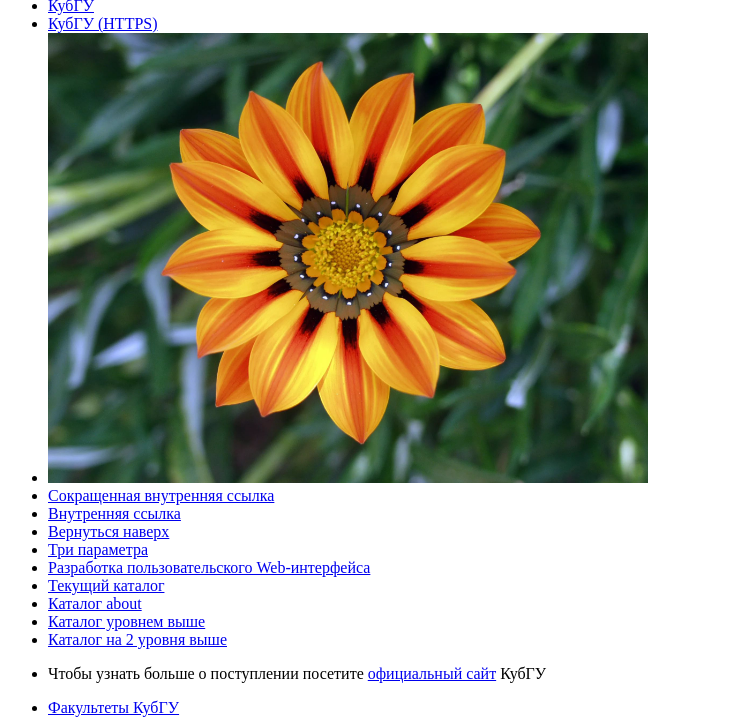
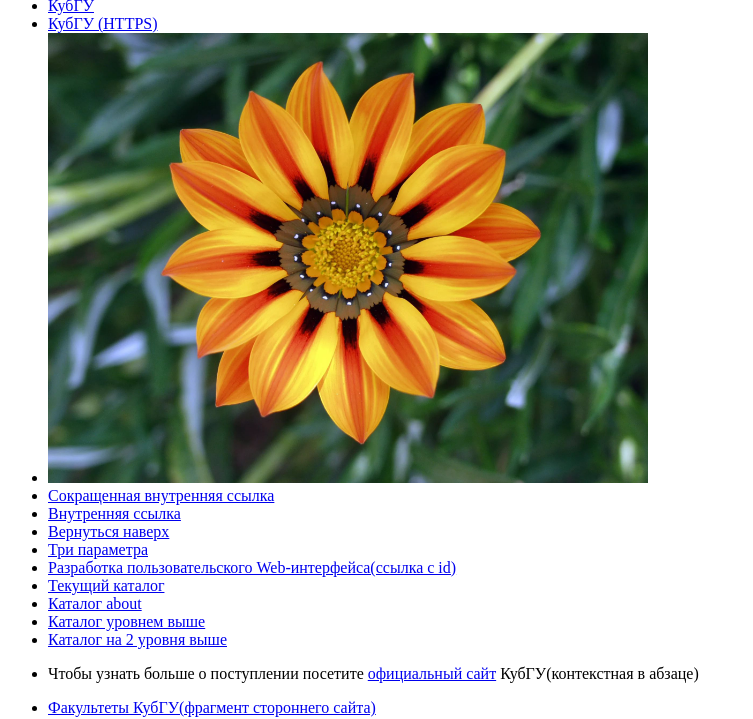
Before and after one commit to alloeee/alloeee.github.io, a plain HTML site: page index.html in a window 1280 px wide. Shown: the part 83-802 px from the top of the page, without its empty margins (0-753 px from the left). Drawn offline with Linux system fonts and the light colour scheme.

Commit message:
Add files via upload

```diff
--- a/index.html
+++ b/index.html
@@ -15,13 +15,13 @@
         <li><a href="/">Внутренняя ссылка</a></li>
         <li><a href="#top">Вернуться наверх</a></li>
         <li><a href="https://kubsu.ru/?faculty=fctipm&area=mo&group=22">Три параметра</a></li>
-        <li><a href="https://moodle.kubsu.ru/course/view.php?id=780">Разработка пользовательского Web-интерфейса</a></li>
+        <li><a href="https://moodle.kubsu.ru/course/view.php?id=780">Разработка пользовательского Web-интерфейса(ссылка с id)</a></li>
         <li><a href="./">Текущий каталог</a></li>
         <li><a href="about/">Каталог about</a></li>
         <li><a href="../">Каталог уровнем выше</a></li>
         <li><a href="../../">Каталог на 2 уровня выше</a></li>
-        <li><p>Чтобы узнать больше о поступлении посетите <a href="https://kubsu.ru">официальный сайт</a> КубГУ</p></li>
-        <li><a href="https://ru.wikipedia.org/wiki/Кубанский_государственный_университет#Факультеты">Факультеты КубГУ</a></li>
+        <li><p>Чтобы узнать больше о поступлении посетите <a href="https://kubsu.ru">официальный сайт</a> КубГУ(контекстная в абзаце)</p></li>
+        <li><a href="https://ru.wikipedia.org/wiki/Кубанский_государственный_университет#Факультеты">Факультеты КубГУ(фрагмент стороннего сайта)</a></li>
         <li>
             <img src="Kubsumap.png" usemap="#image-map" alt="Удобные ссылки КубГУ">
             <map name="image-map">
```
